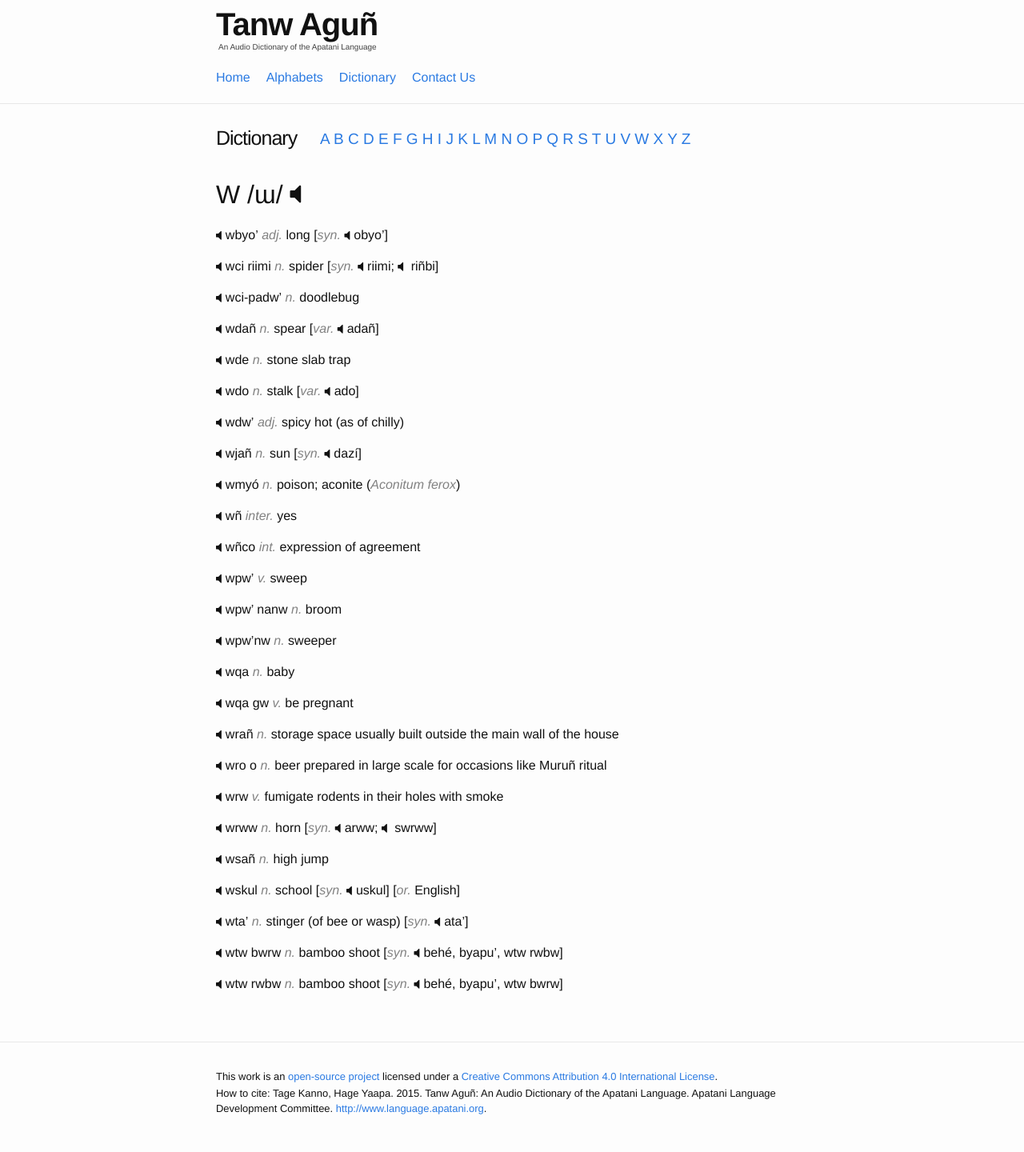
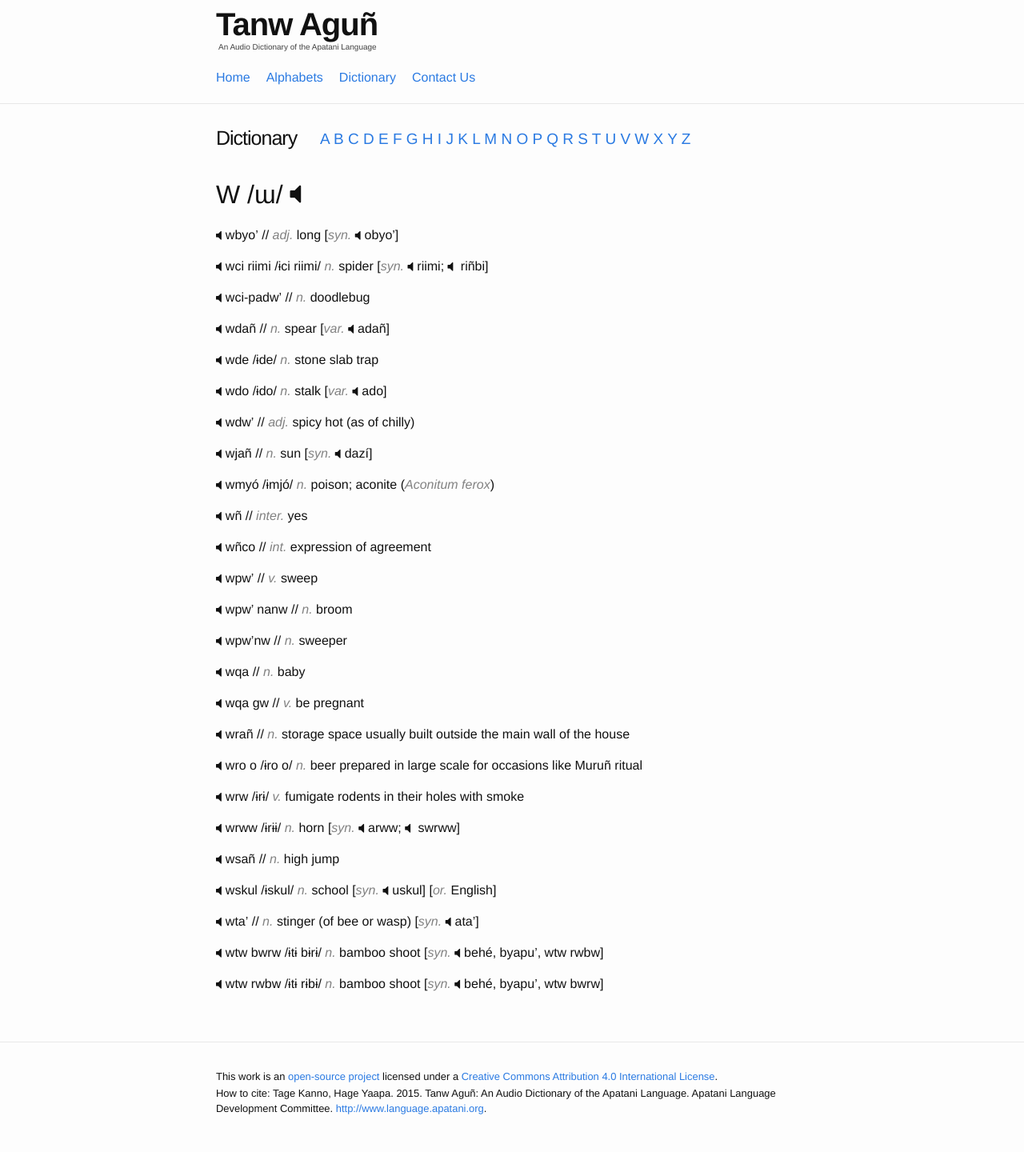
Before and after one commit to hacksparrow/language.apatani.org, a Jekyll site: the page built from dictionary/w.md, in a window 1280 px wide. Shown: the whole page at 80% size. Built offline with Jekyll 4.4.1, drawn with Linux system fonts in a browser that asks for light colours; nearby versions of some CDN libraries; comment, search, counter and statistics services are not loaded.

Commit message:
Update w.md

```diff
--- a/dictionary/w.md
+++ b/dictionary/w.md
@@ -6,76 +6,76 @@ devanagari:
 ipa: ɯ
 ---
 
-__wbyo'__	_adj._	long	[_syn._	obyo']
+__wbyo'__	// _adj._	long	[_syn._	obyo']
 
 
-__wci riimi__	_n._	spider	[_syn._	riimi; riñbi]
+__wci riimi__	/ɨci riimi/ _n._	spider	[_syn._	riimi; riñbi]
 
 
-__wci-padw'__	_n._	doodlebug
+__wci-padw'__	// _n._	doodlebug
 
 
-__wdañ__	_n._	spear	[_var._	adañ]
+__wdañ__	// _n._	spear	[_var._	adañ]
 
 
-__wde__	_n._	stone slab trap
+__wde__	/ɨde/ _n._	stone slab trap
 
 
-__wdo__	_n._	stalk	[_var._	ado]
+__wdo__	/ɨdo/ _n._	stalk	[_var._	ado]
 
 
-__wdw'__	_adj._	spicy hot (as of chilly)
+__wdw'__	// _adj._	spicy hot (as of chilly)
 
 
-__wjañ__	_n._	sun	[_syn._	dazí]
+__wjañ__	// _n._	sun	[_syn._	dazí]
 
 
-__wmyó__	_n._	poison; aconite (_Aconitum ferox_)
+__wmyó__	/ɨmjó/ _n._	poison; aconite (_Aconitum ferox_)
 
 
-__wñ__	_inter._	yes
+__wñ__	// _inter._	yes
 
 
-__wñco__	_int._	expression of agreement
+__wñco__	// _int._	expression of agreement
 
 
-__wpw'__	_v._	sweep
+__wpw'__	// _v._	sweep
 
 
-__wpw' nanw__	_n._	broom
+__wpw' nanw__	// _n._	broom
 
 
-__wpw'nw__	_n._	sweeper
+__wpw'nw__	// _n._	sweeper
 
 
-__wqa__	_n._	baby
+__wqa__	// _n._	baby
 
 
-__wqa gw__	_v._	be pregnant
+__wqa gw__	// _v._	be pregnant
 
 
-__wrañ__	_n._	storage space usually built outside the main wall of the house
+__wrañ__	// _n._	storage space usually built outside the main wall of the house
 
 
-__wro o__	_n._	beer prepared in large scale for occasions like Muruñ ritual
+__wro o__	/ɨro o/ _n._	beer prepared in large scale for occasions like Muruñ ritual
 
 
-__wrw__	_v._	fumigate rodents in their holes with smoke
+__wrw__	/ɨrɨ/ _v._	fumigate rodents in their holes with smoke
 
 
-__wrww__	_n._	horn	[_syn._	arww; swrww]
+__wrww__	/ɨrɨɨ/ _n._	horn	[_syn._	arww; swrww]
 
 
-__wsañ__	_n._	high jump
+__wsañ__	// _n._	high jump
 
 
-__wskul__	_n._	school	[_syn._	uskul]	[_or._	English]
+__wskul__	/ɨskul/ _n._	school	[_syn._	uskul]	[_or._	English]
 
 
-__wta'__	_n._	stinger (of bee or wasp)	[_syn._	ata']
+__wta'__	// _n._	stinger (of bee or wasp)	[_syn._	ata']
 
 
-__wtw bwrw__	_n._	bamboo shoot	[_syn._	behé, byapu', wtw rwbw]
+__wtw bwrw__	/ɨtɨ bɨrɨ/ _n._	bamboo shoot	[_syn._	behé, byapu', wtw rwbw]
 
 
-__wtw rwbw__	_n._	bamboo shoot	[_syn._	behé, byapu', wtw bwrw]
+__wtw rwbw__	/ɨtɨ rɨbɨ/ _n._	bamboo shoot	[_syn._	behé, byapu', wtw bwrw]
```
